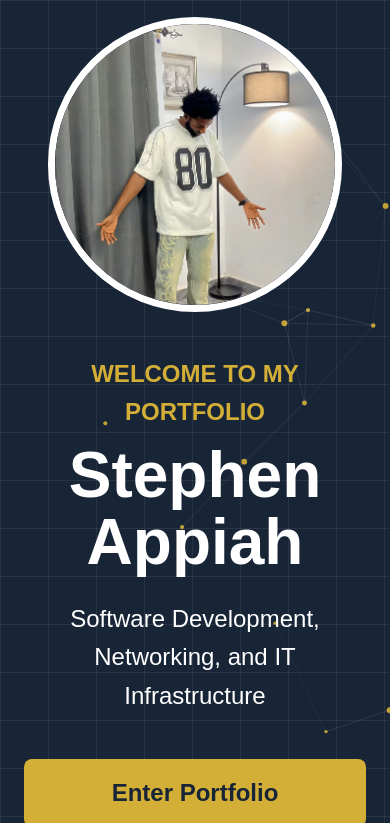
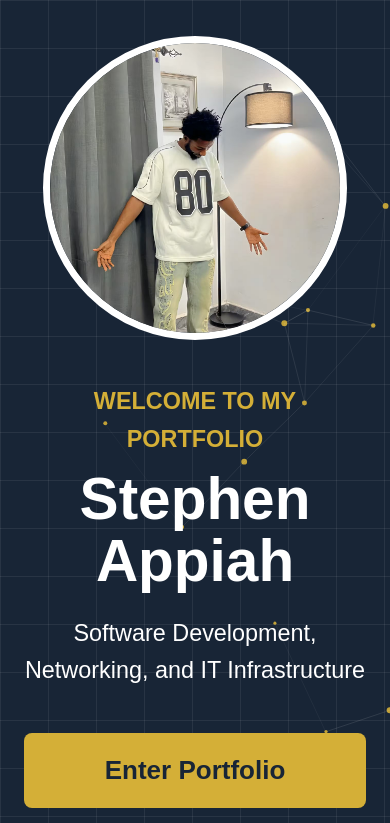
Before and after one commit to Yarobest/Yarobest.github.io, a plain HTML site: page index.html in a window 390 px wide. Shown: the top 823 px of the page. Drawn offline with Linux system fonts and the light colour scheme.

Commit message:
Fix mobile portfolio layout

```diff
--- a/index.html
+++ b/index.html
@@ -1,6 +1,7 @@
 <!DOCTYPE html>
 <html>
 <head>
+    <meta name="viewport" content="width=device-width, initial-scale=1.0">
     <link rel="stylesheet" href="style.css">
     <title>Stephen Appiah Portfolio</title>
 </head>
--- a/style.css
+++ b/style.css
@@ -1,3 +1,7 @@
+* {
+    box-sizing: border-box;
+}
+
 html {
     min-height: 100%;
     background:
@@ -10,8 +14,9 @@ html {
 }
 
 body {
+    box-sizing: border-box;
     font-family: Arial, sans-serif;
-    max-width: 900px;
+    width: min(100%, 980px);
     margin: 0 auto;
     padding: 20px;
     background: transparent;
@@ -53,6 +58,7 @@ body::after {
     display: flex;
     align-items: center;
     justify-content: center;
+    min-height: 100vh;
     padding: 20px;
     background: #182536;
     color: white;
@@ -74,7 +80,7 @@ body::after {
 }
 
 .splash-content {
-    max-width: 520px;
+    max-width: 680px;
     position: relative;
     z-index: 1;
     width: 100%;
@@ -296,17 +302,23 @@ nav a:hover {
 
 @media (max-width: 650px) {
     body {
-        padding: 14px;
+        width: 100%;
+        padding: 12px;
         font-size: 20px;
     }
 
     .splash-page {
+        min-height: 100svh;
         padding: 24px;
     }
 
+    .splash-content {
+        max-width: 100%;
+    }
+
     .splash-photo {
-        width: min(72vw, 360px);
-        height: min(72vw, 360px);
+        width: min(78vw, 380px);
+        height: min(78vw, 380px);
         border-width: 7px;
         margin-bottom: 34px;
     }
@@ -316,24 +328,30 @@ nav a:hover {
     }
 
     .splash-content h1 {
-        font-size: 64px;
+        font-size: clamp(52px, 15vw, 76px);
         line-height: 1.05;
     }
 
     .splash-content p {
-        font-size: 24px;
+        font-size: clamp(22px, 6vw, 30px);
     }
 
     .splash-content button {
         width: 100%;
-        max-width: 380px;
-        padding: 20px 28px;
-        font-size: 24px;
+        max-width: 420px;
+        padding: 22px 28px;
+        font-size: 26px;
     }
 
     nav ul {
         flex-wrap: wrap;
         gap: 12px;
+    }
+
+    section,
+    nav {
+        border-radius: 14px;
+        padding: 22px;
     }
 
     .hero {
```
